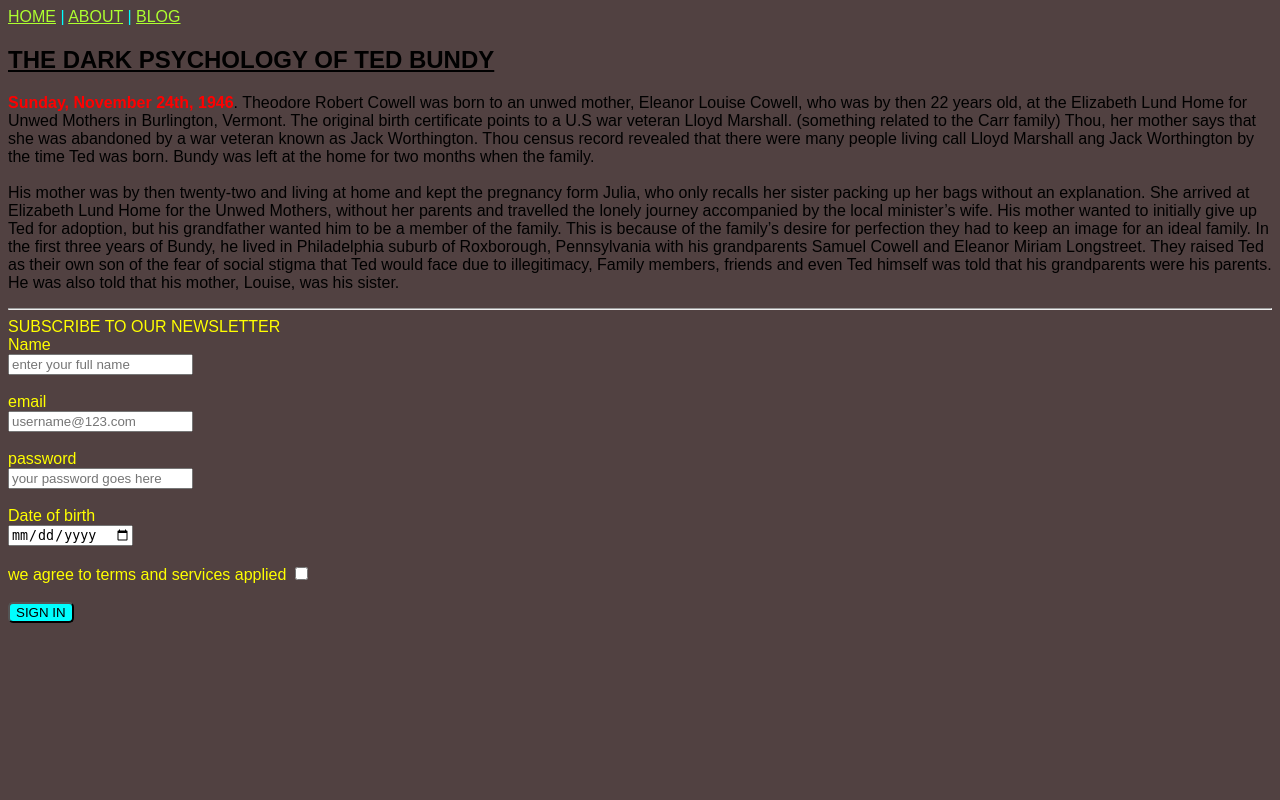
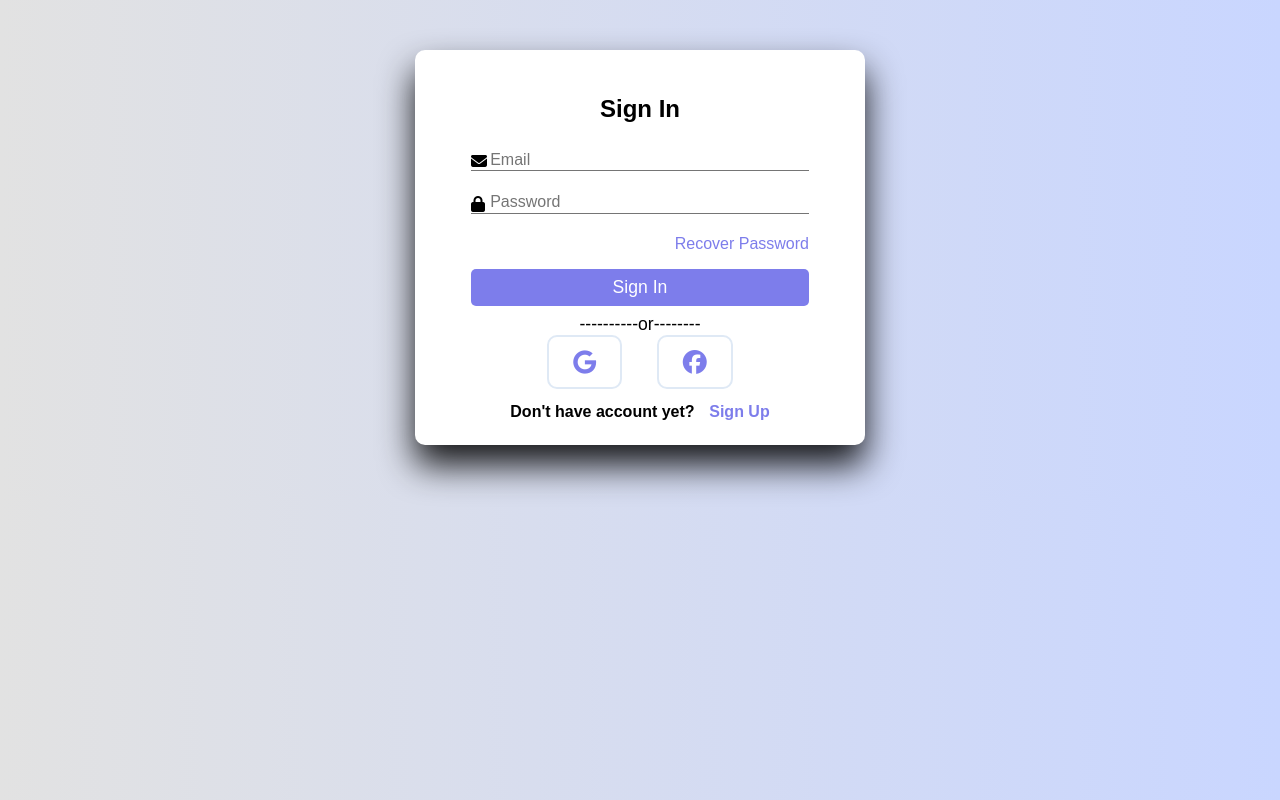
Before and after one commit to Georgetylerouko/Project1, a PHP site: page / in a window 1280 px wide. Run offline with PHP 8.4, Linux system fonts and the light colour scheme.

Commit message:
initial commit

```diff
--- a/index.html
+++ /dev/null
@@ -1,72 +0,0 @@
-<!DOCTYPE html>
-<html lang="en">
-<head>
-    <meta charset="UTF-8">
-    <meta name="viewport" content="width=device-width, initial-scale=1.0">
-    <meta name="author" content="George Tyler">
-    <link rel="stylesheet" href="style.css">
-    <title>TRUE CRIME BLOGS</title>
-</head>
-<body  id="bk">
-    <div class="Navigations">
-        <span><a href="http://127.0.0.1:5500/index.html" class="nav-font">HOME</a> |
-            <a href="http://127.0.0.1:5500/about.html"class="nav-font">ABOUT</a> |
-             <a href="http://127.0.0.1:5500/blog.html"class="nav-font">BLOG</a></span>
-    </div>
-
-    <div>
-        <h2><span style="font-family: Arial, Helvetica, sans-serif;">
-            <u>THE DARK PSYCHOLOGY OF TED BUNDY</u>
-        </span></h2>
-    </div>
-<div>
-
-        <p id="paragraph-01">
-            <span style="color: red;"><strong>Sunday, November 24th, 1946</strong></span>. Theodore Robert Cowell was born to an unwed mother, Eleanor Louise Cowell, who was by then 22 years old, at the Elizabeth Lund Home for Unwed Mothers in Burlington, Vermont. The original birth certificate points to a U.S war veteran Lloyd Marshall. (something related to the Carr family) Thou, her mother says that she was abandoned by a war veteran known as Jack Worthington.
-    Thou census record revealed that there were many people living call Lloyd Marshall ang Jack Worthington by the time Ted was born.
-    Bundy was left at the home for two months when the family. <br> <br>
-    His mother was by then twenty-two and living at home and kept the pregnancy form Julia, who only recalls her sister packing up her bags without an explanation.
-    She arrived at Elizabeth Lund Home for the Unwed Mothers, without her parents and travelled the lonely journey accompanied by the local minister’s wife.
-    His mother wanted to initially give up Ted for adoption, but his grandfather wanted him to be a member of the family.
-    This is because of the family’s desire for perfection they had to keep an image for an ideal family.
-    In the first three years of Bundy, he lived in Philadelphia suburb of Roxborough, Pennsylvania with his grandparents Samuel Cowell and Eleanor Miriam Longstreet.
-    They raised Ted as their own son of the fear of social stigma that Ted would face due to illegitimacy, Family members, friends and even Ted himself was told that his grandparents were his parents.
-    He was also told that his mother, Louise, was his sister.
-     </p>
-</div>
-<hr>
-<div class="form">
- <form action="" id="subscribe-h1">
-    SUBSCRIBE TO OUR NEWSLETTER
-
- <div id="name-section">
-     <label for="name">Name</label> <br>
-     <input type="text" placeholder="enter your full name">
- </div>
- <br>
- <div id="name-section2">
-    <label for="name">email</label> <br>
-    <input type="email" placeholder="username@123.com">
-</div>
-<br>
-<div id="name-section3">
-    <label for="name">password</label> <br>
-    <input type="password" placeholder="your password goes here">
-</div>
-<br>
- <div id="name-section3">
-    <label for="name">Date of birth</label> <br>
-    <input type="date" name="date of birth">
-</div>
-<br>
-<div id="name-section3">
-    <label for="name">we agree to terms and services applied</label>
-    <input type="checkbox">
-</div>
- <br>
- <div>
-    <button id="button-1">SIGN IN</button>
- </div>
-</form>
-</body>
-</html>
--- /dev/null
+++ b/index.php
@@ -0,0 +1,81 @@
+<!DOCTYPE html>
+<html lang="en">
+<head>
+    <meta charset="UTF-8">
+    <meta name="viewport" content="width=device-width, initial-scale=1.0">
+    <title>NEEYONE Login</title>
+    <link rel="stylesheet" href="https://cdnjs.cloudflare.com/ajax/libs/font-awesome/6.5.1/css/all.min.css">
+    <link rel="stylesheet" href="style.css">
+</head>
+<body>
+    <div class="container" id="signup" style="display:none;">
+      <h1 class="form-title">Register</h1>
+      <form method="post" action="register.php">
+        <div class="input-group">
+           <i class="fas fa-user"></i>
+           <input type="text" name="fName" id="fName" placeholder="First Name" required>
+           <label for="fname">First Name</label>
+        </div>
+        <div class="input-group">
+            <i class="fas fa-user"></i>
+            <input type="text" name="lName" id="lName" placeholder="Last Name" required>
+            <label for="lName">Last Name</label>
+        </div>
+        <div class="input-group">
+            <i class="fas fa-envelope"></i>
+            <input type="email" name="email" id="email" placeholder="Email" required>
+            <label for="email">Email</label>
+        </div>
+        <div class="input-group">
+            <i class="fas fa-lock"></i>
+            <input type="password" name="password" id="password" placeholder="Password" required>
+            <label for="password">Password</label>
+        </div>
+       <input type="submit" class="btn" value="Sign Up" name="signUp">
+      </form>
+      <p class="or">
+        ----------or--------
+      </p>
+      <div class="icons">
+        <i class="fab fa-google"></i>
+        <i class="fab fa-facebook"></i>
+      </div>
+      <div class="links">
+        <p>Already Have Account ?</p>
+        <button id="signInButton">Sign In</button>
+      </div>
+    </div>
+
+    <div class="container" id="signIn">
+        <h1 class="form-title">Sign In</h1>
+        <form method="post" action="register.php">
+          <div class="input-group">
+              <i class="fas fa-envelope"></i>
+              <input type="email" name="email" id="email" placeholder="Email" required>
+              <label for="email">Email</label>
+          </div>
+          <div class="input-group">
+              <i class="fas fa-lock"></i>
+              <input type="password" name="password" id="password" placeholder="Password" required>
+              <label for="password">Password</label>
+          </div>
+          <p class="recover">
+            <a href="#">Recover Password</a>
+          </p>
+         <input type="submit" class="btn" value="Sign In" name="signIn">
+        </form>
+        <p class="or">
+          ----------or--------
+        </p>
+        <div class="icons">
+          <i class="fab fa-google"></i>
+          <i class="fab fa-facebook"></i>
+        </div>
+        <div class="links">
+          <p>Don't have account yet?</p>
+          <button id="signUpButton">Sign Up</button>
+        </div>
+      </div>
+      <script src="script.js"></script>
+</body>
+</html>
--- /dev/null
+++ b/logout.php
@@ -0,0 +1,4 @@
+<?php
+session_destroy();
+header("location: index.php");
+?>
--- /dev/null
+++ b/script.js
@@ -0,0 +1,13 @@
+const signUpButton=document.getElementById('signUpButton');
+const signInButton=document.getElementById('signInButton');
+const signInForm=document.getElementById('signIn');
+const signUpForm=document.getElementById('signup');
+
+signUpButton.addEventListener('click',function(){
+    signInForm.style.display="none";
+    signUpForm.style.display="block";
+})
+signInButton.addEventListener('click', function(){
+    signInForm.style.display="block";
+    signUpForm.style.display="none";
+})
--- a/style.css
+++ b/style.css
@@ -1,29 +1,137 @@
-.Navigations {
-    font-family: Arial, Helvetica, sans-serif;
-    color: aqua;
+*{
+    margin:0;
+    padding:0;
+    box-sizing:border-box;
+    font-family:"poppins",sans-serif;
 }
-.nav-font {
-    color: greenyellow;
+body{
+    background-color: #c9d6ff;
+    background:linear-gradient(to right,#e2e2e2,#c9d6ff);
 }
-#paragraph-01 {
-    font-family: Arial, Helvetica, sans-serif;
-    font-size: medium;
+.container{
+    background:#fff;
+    width:450px;
+    padding:1.5rem;
+    margin:50px auto;
+    border-radius:10px;
+    box-shadow:0 20px 35px rgba(0,0,1,0.9);
 }
-
-.form {
-    font-family: Arial, Helvetica, sans-serif;
+form{
+    margin:0 2rem;
 }
-#subscribe-h1 {
-    color: yellow;
+.form-title{
+    font-size:1.5rem;
+    font-weight:bold;
+    text-align:center;
+    padding:1.3rem;
+    margin-bottom:0.4rem;
 }
-
-#button-1 {
-    border-radius: 5px;
-    background-color: aqua;
-    color: black;
-    cursor: pointer;
+input{
+    color:inherit;
+    width:100%;
+    background-color:transparent;
+    border:none;
+    border-bottom:1px solid #757575;
+    padding-left:1.5rem;
+    font-size:15px;
+}
+.input-group{
+    padding:1% 0;
+    position:relative;
 
 }
-#bk {
-    background-color: rgb(81, 65, 65);
+.input-group i{
+    position:absolute;
+    color:black;
 }
+input:focus{
+    background-color: transparent;
+    outline:transparent;
+    border-bottom:2px solid hsl(327,90%,28%);
+}
+input::placeholder{
+    color:transparent;
+}
+label{
+    color:#757575;
+    position:relative;
+    left:1.2em;
+    top:-1.3em;
+    cursor:auto;
+    transition:0.3s ease all;
+}
+input:focus~label,input:not(:placeholder-shown)~label{
+    top:-3em;
+    color:hsl(327,90%,28%);
+    font-size:15px;
+}
+.recover{
+    text-align:right;
+    font-size:1rem;
+    margin-bottom:1rem;
+
+}
+.recover a{
+    text-decoration:none;
+    color:rgb(125,125,235);
+}
+.recover a:hover{
+    color:blue;
+    text-decoration:underline;
+}
+.btn{
+    font-size:1.1rem;
+    padding:8px 0;
+    border-radius:5px;
+    outline:none;
+    border:none;
+    width:100%;
+    background:rgb(125,125,235);
+    color:white;
+    cursor:pointer;
+    transition:0.9s;
+}
+.btn:hover{
+    background:#07001f;
+}
+.or{
+    font-size:1.1rem;
+    margin-top:0.5rem;
+    text-align:center;
+}
+.icons{
+    text-align:center;
+}
+.icons i{
+    color:rgb(125,125,235);
+    padding:0.8rem 1.5rem;
+    border-radius:10px;
+    font-size:1.5rem;
+    cursor:pointer;
+    border:2px solid #dfe9f5;
+    margin:0 15px;
+    transition:1s;
+}
+.icons i:hover{
+    background:#07001f;
+    font-size:1.6rem;
+    border:2px solid rgb(125,125,235);
+}
+.links{
+    display:flex;
+    justify-content:space-around;
+    padding:0 4rem;
+    margin-top:0.9rem;
+    font-weight:bold;
+}
+button{
+    color:rgb(125,125,235);
+    border:none;
+    background-color:transparent;
+    font-size:1rem;
+    font-weight:bold;
+}
+button:hover{
+    text-decoration:underline;
+    color:blue;
+}
```
Also changed, not shown: connect.php (added, +11 -0 lines), homepage.php (added, +58 -0 lines), register.php (added, +50 -0 lines), Web-pics/introducing-worldcoin-alex-blania-sam-altman-2 (1).svg (added).
